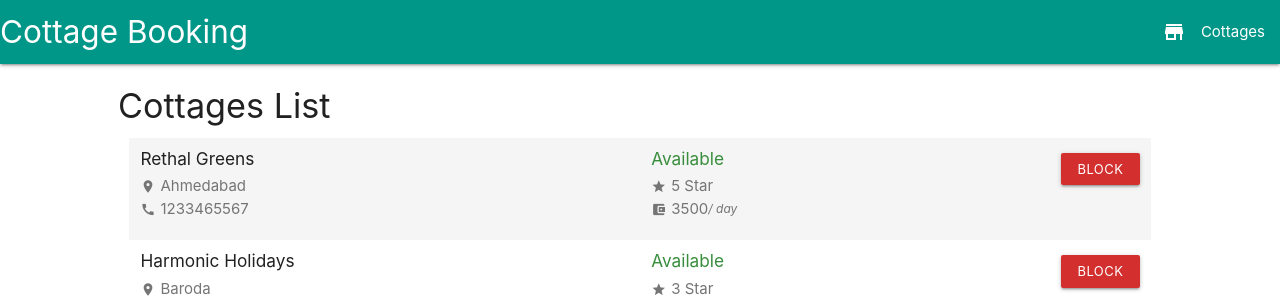
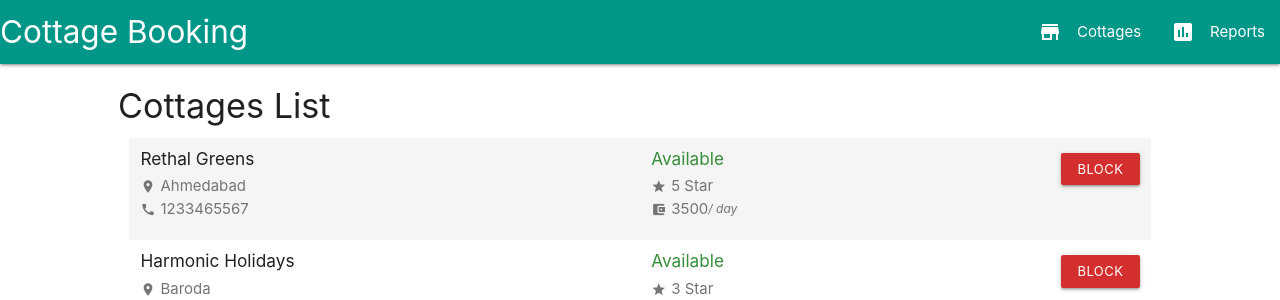
Before and after one commit to vihasshah/CottageBookingAPI, a PHP site: page / in a window 1280 px wide. Shown: the top 300 px of the page. Run offline with PHP 8.4, Linux system fonts and the light colour scheme; data comes from the database, SQL or seed files in the repository.

Commit message:
report.php added

```diff
--- a/admin/index.php
+++ b/admin/index.php
@@ -73,7 +73,7 @@
                 <a href="#!" class="brand-logo ">Cottage Booking</a>
                 <ul class="right hide-on-med-and-down">
                     <li><a href="index.php"><i class="material-icons left">store</i>Cottages</a></li>
-                    <!--<li><a href="users.html"><i class="material-icons left">person</i>Users</a></li>-->
+                    <li><a href="reports.php"><i class="material-icons left">insert_chart</i>Reports</a></li>
                 </ul>
             </div>
         </nav>
```
